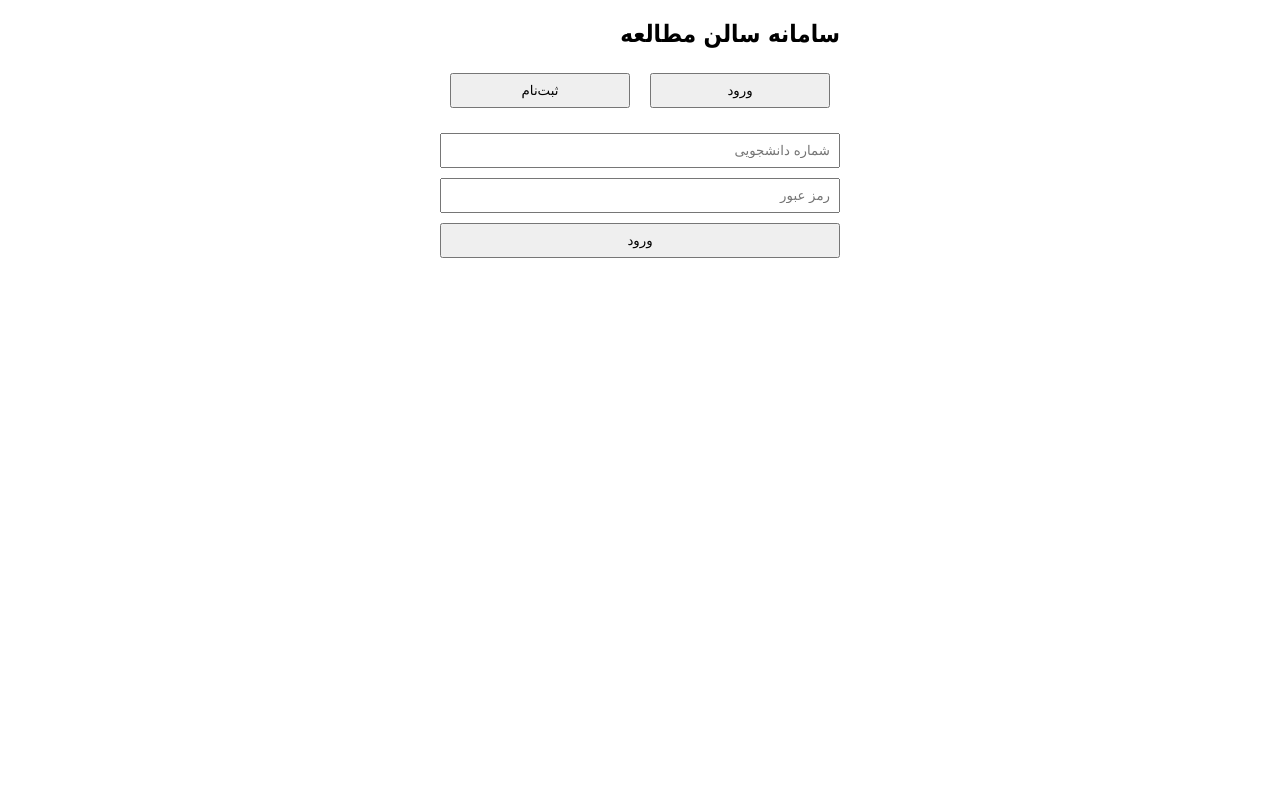
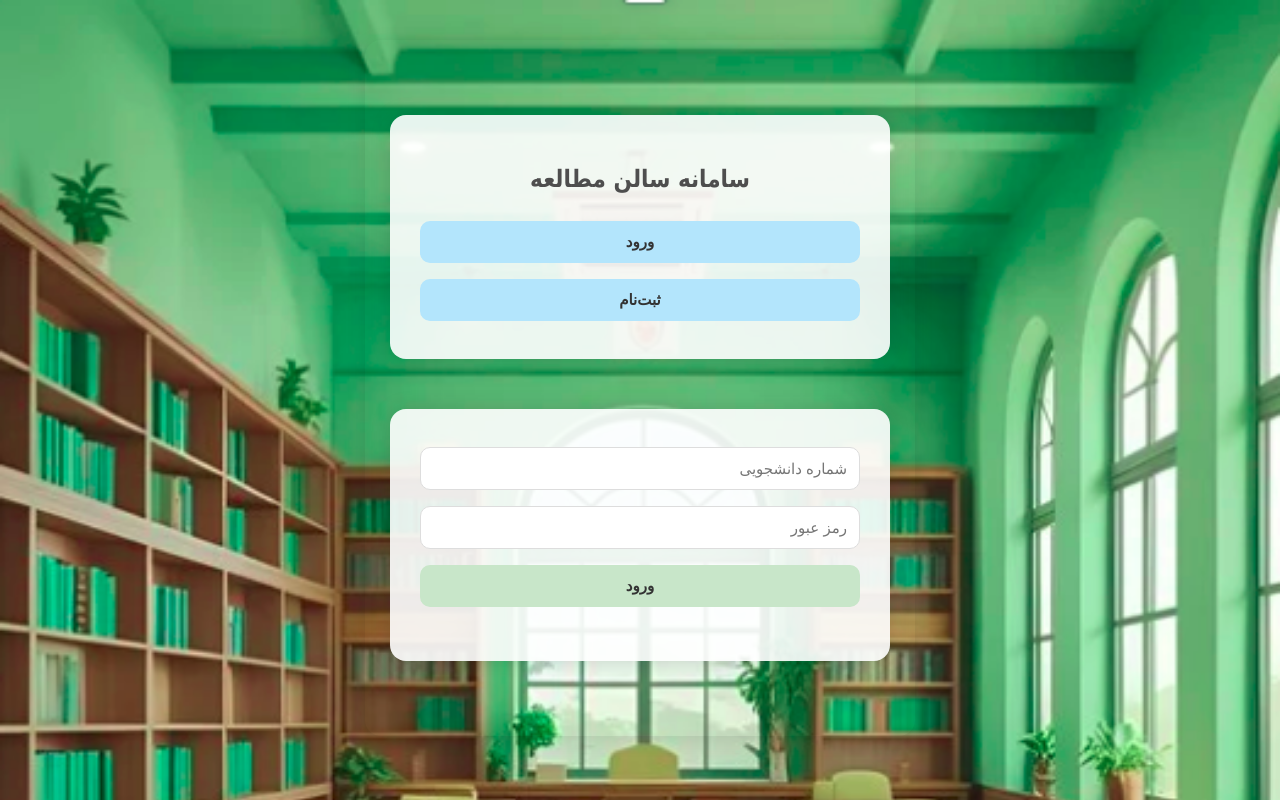
Before and after one commit to ztavakolii/IoT-course-project, a Flask app: page / in a window 1280 px wide. Run offline with Flask 3, Linux system fonts and the light colour scheme; some libraries are stand-ins or nearby versions; some web fonts are replaced.

Commit message:
front-end

```diff
--- a/IoT_pr/templates/index.html
+++ b/IoT_pr/templates/index.html
@@ -4,20 +4,151 @@
   <meta charset="UTF-8" />
   <title>سامانه سالن مطالعه</title>
   <style>
-    body { font-family: Tahoma, sans-serif; direction: rtl; max-width: 400px; margin: 20px auto; }
-    input, button { padding: 8px; margin: 5px 0; width: 100%; box-sizing: border-box; }
-   .hidden {
-     display: none !important;
-   }
-    .message { margin: 10px 0; padding: 10px; border-radius: 4px; }
-    .success { background-color: #d4edda; color: #155724; }
-    .fail { background-color: #f8d7da; color: #721c24; }
-    .switch-buttons { display: flex; justify-content: space-around; margin-bottom: 15px; }
-    .switch-buttons button { width: 45%; }
-    #qr-reader { margin-top: 15px; }
-  </style>
+  @import url('https://cdn.fontcdn.ir/Font/Persian/Vazirmatn/Vazirmatn.css');
+
+  body {
+    font-family: 'Vazirmatn', Tahoma, sans-serif;
+    direction: rtl;
+    max-width: 500px;
+    margin: 40px auto;
+    padding: 25px;
+    border-radius: 16px;
+    box-shadow: 0 4px 20px rgba(0,0,0,0.1);
+    background-color: rgb(132, 222, 238);
+    cursor: default;
+    background-image: url("{{ url_for('static', filename='study_hall_background.png') }}");
+    background-size: cover;
+
+  }
+
+  h2, h3 {
+    text-align: center;
+    color: #4e4e4e;
+    margin-bottom: 20px;
+  }
+
+  input, button {
+    padding: 12px;
+    margin: 8px 0;
+    width: 100%;
+    box-sizing: border-box;
+    border: 1px solid #ddd;
+    border-radius: 10px;
+    font-size: 15px;
+    transition: all 0.25s ease;
+    cursor: text;
+  }
+
+  input:focus {
+    border-color: #81d4fa;
+    box-shadow: 0 0 5px rgba(129, 212, 250, 0.6);
+    outline: none;
+  }
+
+ button {
+  background: #c8e6c9; /* سبز ملایم */
+  color: #333;
+  border: none;
+  border-radius: 10px;
+  cursor: pointer;
+  font-weight: bold;
+  transition: all 0.3s ease;
+}
+
+button:hover {
+  background: #a5d6a7; /* سبز hover ملایم‌تر */
+  transform: scale(1.02);
+}
+
+.switch-buttons button {
+  background: #b3e5fc; /* آبی روشن ملایم */
+  color: #333;
+}
+
+.switch-buttons button:hover {
+  background: #81d4fa; /* آبی کمی پررنگ‌تر */
+}
+
+
+  .hidden {
+    display: none !important;
+  }
+
+  .message {
+    padding: 10px 14px;
+    border-radius: 8px;
+    margin-top: 10px;
+    font-size: 14px;
+  }
+
+  .success {
+    background-color: #e0f2f1;
+    color: #00695c;
+    border: 1px solid #b2dfdb;
+  }
+
+  .fail {
+    background-color: #ffebee;
+    color: #c62828;
+    border: 1px solid #ef9a9a;
+  }
+.main-box {
+  background-color: rgba(255, 255, 255, 0.9); /* پس‌زمینه روشن و قابل خواندن */
+  padding: 30px;
+  border-radius: 16px;
+  box-shadow: 0 0 20px rgba(0, 0, 0, 0.15);
+  max-width: 500px;
+  margin: 50px auto;
+}
+
+  #qr-reader {
+    margin-top: 15px;
+    border: 1px solid #ccc;
+    border-radius: 12px;
+    overflow: hidden;
+  }
+
+  table {
+    width: 100%;
+    margin-top: 10px;
+    border-collapse: collapse;
+    border-radius: 8px;
+    overflow: hidden;
+    background-color: #fafafa;
+  }
+
+  table th, table td {
+    border: 1px solid #ddd;
+    padding: 10px;
+    text-align: center;
+  }
+
+  table th {
+    background-color: #e1f5fe;
+    color: #444;
+  }
+
+  #user-info {
+    background: #f1f8e9;
+    padding: 10px 15px;
+    border-radius: 10px;
+    border: 1px solid #dcedc8;
+    margin-bottom: 20px;
+  }
+
+  input, button {
+    cursor: pointer;
+  }
+
+  input:focus, button:focus {
+    outline: none;
+  }
+</style>
+
+
 </head>
 <body>
+<div class="main-box">
 
 <h2>سامانه سالن مطالعه</h2>
 
@@ -25,45 +156,68 @@
   <button onclick="showLogin()">ورود</button>
   <button onclick="showRegister()">ثبت‌نام</button>
 </div>
+</body>
+</div>
+
+
 
 <!-- Login Form -->
+
 <div id="login-form">
+     <div class="main-box">
+
   <input type="text" id="login-student_number" placeholder="شماره دانشجویی" />
   <input type="password" id="login-password" placeholder="رمز عبور" />
   <button onclick="login()">ورود</button>
   <p id="login-message"></p>
-</div>
+</div></div>
 
 <!-- Register Form -->
 <div id="register-form" class="hidden">
+    <div class="main-box">
+
   <input type="text" id="register-student_number" placeholder="شماره دانشجویی" />
   <input type="text" id="register-full_name" placeholder="نام کامل" />
   <input type="password" id="register-password" placeholder="رمز عبور" />
   <input type="password" id="register-password-confirm" placeholder="تأیید رمز عبور" />
   <button onclick="register()">ثبت‌نام</button>
   <p id="register-message"></p>
+    </div>
+
 </div>
+
 
 <!-- Check-In Section -->
  <div id="user-info" class="hidden" style="margin-bottom: 15px; text-align: right;">
+    <div class="main-box">
+
   <strong>کاربر:</strong> <span id="user-full-name"></span> (<span id="user-student-number"></span>)
   <br>
   <strong>امتیاز:</strong> <span id="user-score"></span>
+    </div>
+
 </div>
 <div id="checkin-section" class="hidden">
+    <div class="main-box">
+
   <h3>ثبت حضور</h3>
   <button onclick="startQRScan()">اسکن کد QR</button>
   <input type="file" accept="image/*" onchange="handleQRUpload(this.files[0])">
   <div id="qr-reader" style="width:300px; height:300px;"></div>
   <button onclick="logout()">خروج</button>
   <p id="checkin-message"></p>
+    </div>
 </div>
 <!-- Check-out-Section -->
 <div id="checkout-section" class="hidden">
+    <div class="main-box">
+
   <h3> حضور ثبت شده است</h3>
   <button onclick="checkout()">آزاد کردن میز</button>
   <p id="checkout-message"></p>
   <div id="desk-data-container"></div>
+    </div>
+
 </div>
 <script>
 function fetchDeskData() {
```
Also changed, not shown: IoT_pr/static/..png (added), IoT_pr/static/study_hall_background.png (added), instance/database.db.
